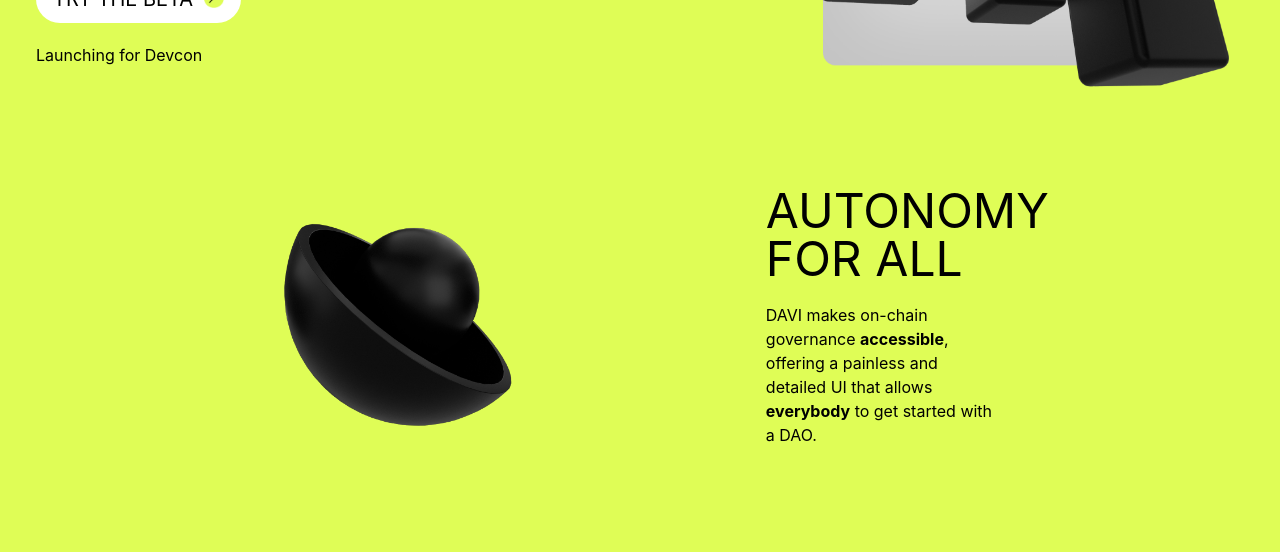
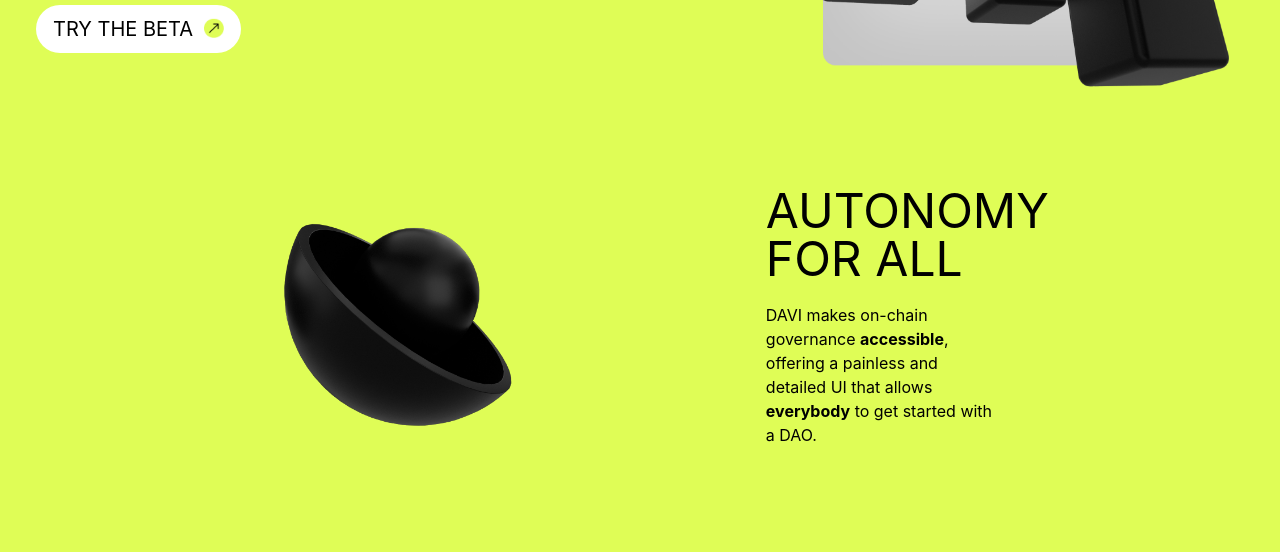
Before and after one commit to DXgovernance/davi-landing, a plain HTML site: page index.html in a window 1280 px wide. Shown: the part 548-1100 px from the top of the page. Drawn offline with nearby package versions, Linux system fonts and the light colour scheme.

Commit message:
fix: Remove laucnhing message

```diff
--- a/index.html
+++ b/index.html
@@ -53,9 +53,6 @@
               >TRY THE BETA
               <img src="assets/arrow.png" alt="arrow" class="arrow" />
             </a>
-            <p class="info-box-description">
-              Launching for Devcon
-            </p>
           </div>
           <div class="square-container-desktop col-md-6">
             <img
```
